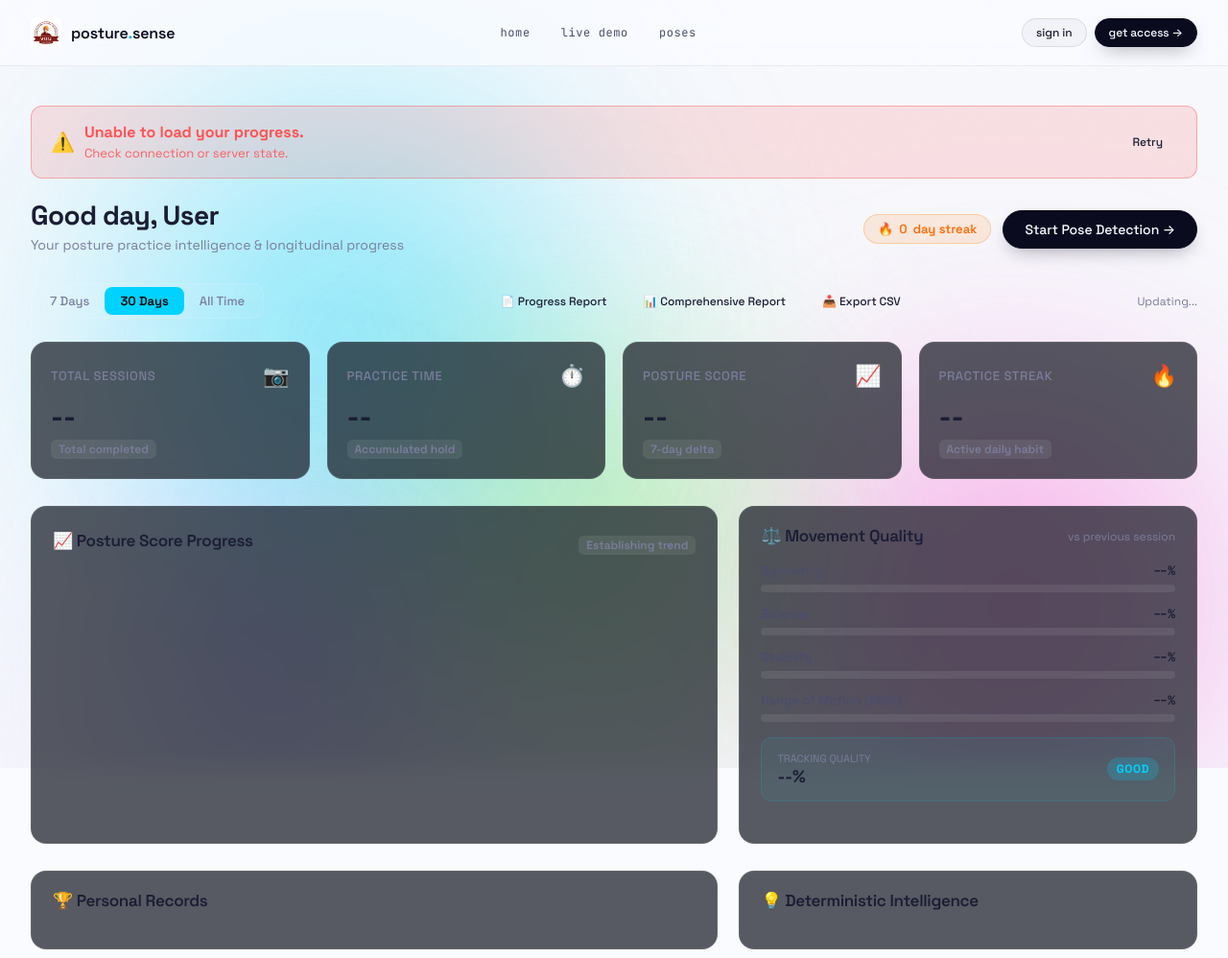
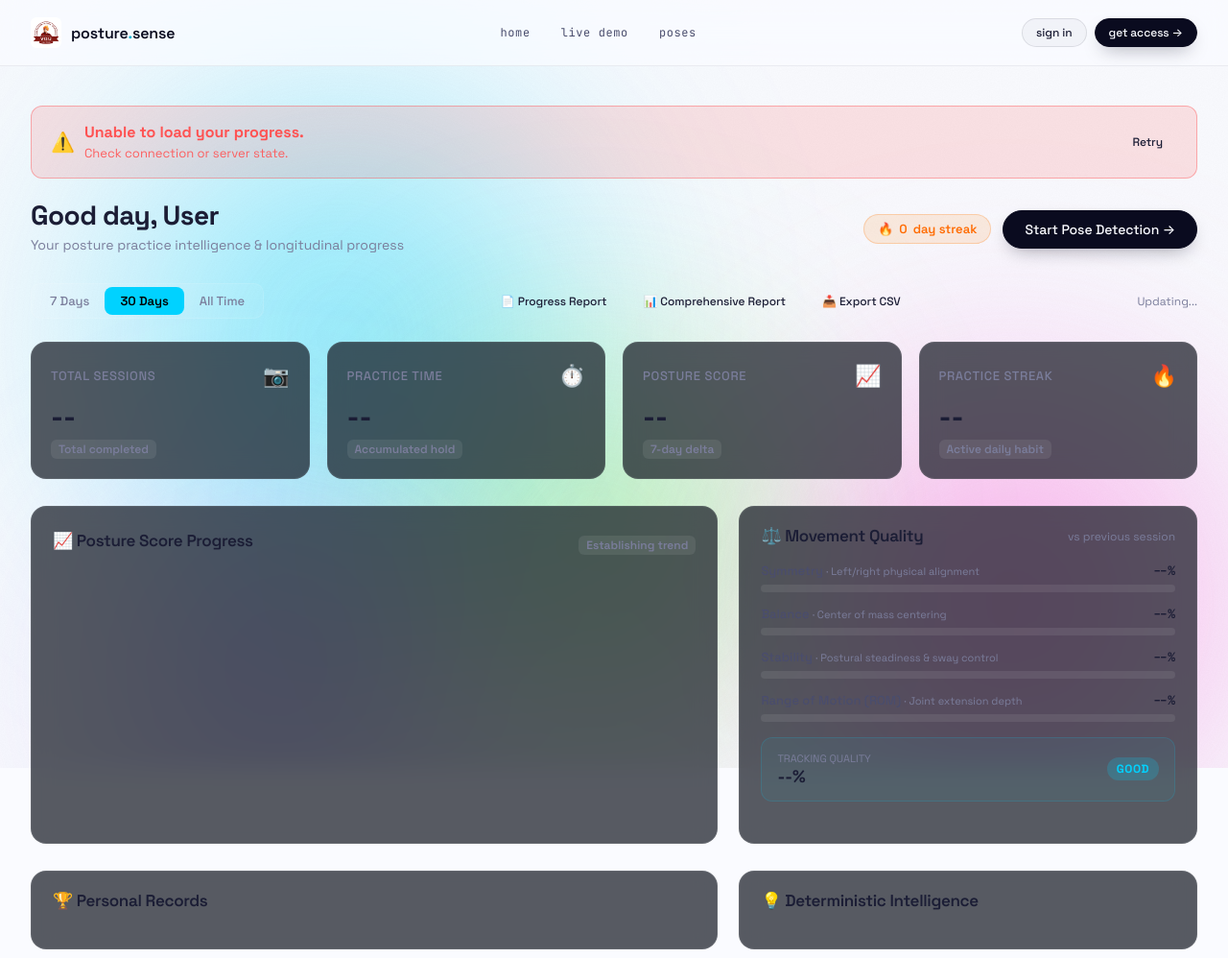
Before and after one commit to gtathelegend/Posture-Sense, a Flask app: template templates/dashboard.html in a window 1280 px wide. Shown: the top 998 px of the page at 96% size. Run offline with Flask 3, Linux system fonts and the light colour scheme; the template is opened without the code that fills it, so the values that code supplies are empty; a map, chart or similar area stays blank.

Commit message:
feat: polish dashboard and analytics experience

```diff
--- a/templates/dashboard.html
+++ b/templates/dashboard.html
@@ -528,7 +528,7 @@
 
           <div class="bio-bar-item">
             <div class="bio-bar-meta">
-              <span class="bio-bar-name">Symmetry</span>
+              <span><span class="bio-bar-name">Symmetry</span> <small style="color:var(--fg-3);font-size:11px">&middot; Left/right physical alignment</small></span>
               <span class="bio-bar-val" id="valSymm">--%</span>
             </div>
             <div class="bio-track"><div class="bio-fill" id="fillSymm" style="width:0%"></div></div>
@@ -536,7 +536,7 @@
 
           <div class="bio-bar-item">
             <div class="bio-bar-meta">
-              <span class="bio-bar-name">Balance</span>
+              <span><span class="bio-bar-name">Balance</span> <small style="color:var(--fg-3);font-size:11px">&middot; Center of mass centering</small></span>
               <span class="bio-bar-val" id="valBal">--%</span>
             </div>
             <div class="bio-track"><div class="bio-fill" id="fillBal" style="width:0%"></div></div>
@@ -544,7 +544,7 @@
 
           <div class="bio-bar-item">
             <div class="bio-bar-meta">
-              <span class="bio-bar-name">Stability</span>
+              <span><span class="bio-bar-name">Stability</span> <small style="color:var(--fg-3);font-size:11px">&middot; Postural steadiness & sway control</small></span>
               <span class="bio-bar-val" id="valStab">--%</span>
             </div>
             <div class="bio-track"><div class="bio-fill" id="fillStab" style="width:0%"></div></div>
@@ -552,7 +552,7 @@
 
           <div class="bio-bar-item">
             <div class="bio-bar-meta">
-              <span class="bio-bar-name">Range of Motion (ROM)</span>
+              <span><span class="bio-bar-name">Range of Motion (ROM)</span> <small style="color:var(--fg-3);font-size:11px">&middot; Joint extension depth</small></span>
               <span class="bio-bar-val" id="valRom">--%</span>
             </div>
             <div class="bio-track"><div class="bio-fill" id="fillRom" style="width:0%"></div></div>
```
